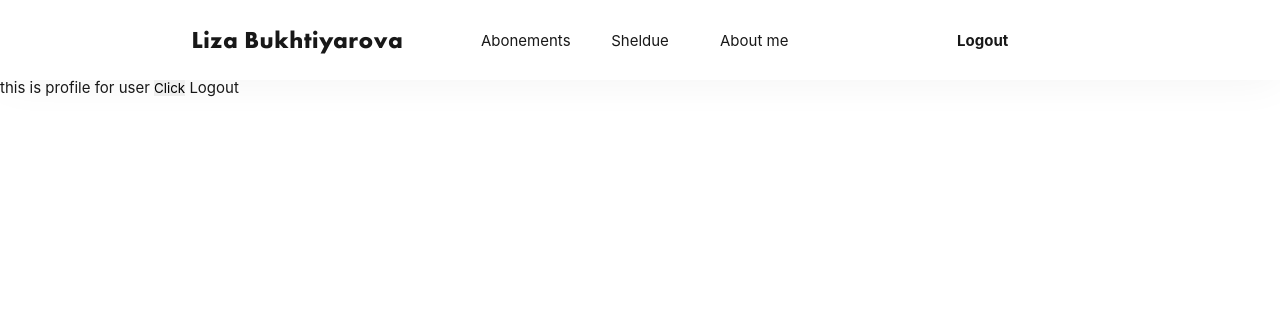
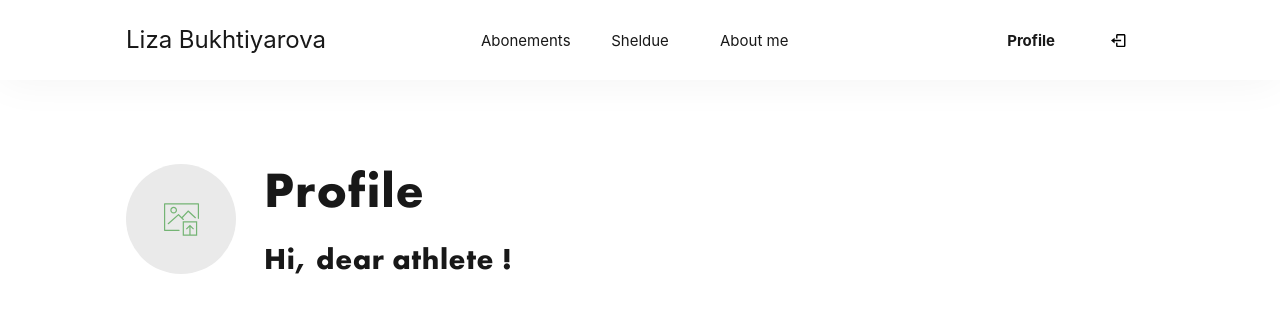
Before and after one commit to moralet-dev/enjoyfitli-frontend, a Vue app: page /profile in a window 1280 px wide. Shown: the top 312 px of the page. Built offline with nearby package versions, Linux system fonts and the light colour scheme; no server answers; sample sign-in values are in the browser's storage.

Commit message:
profile page, icons added

```diff
--- a/src/App.vue
+++ b/src/App.vue
@@ -3,9 +3,11 @@ import HeaderComponent from "@/views/HeaderComponent.vue";
 </script>
 
 <template>
+  <header>
     <HeaderComponent/>
+  </header>
   <main>
-    <router-view></router-view>
+    <router-view ></router-view>
   </main>
 </template>
 
--- a/src/api/authAPI/index.js
+++ b/src/api/authAPI/index.js
@@ -13,6 +13,10 @@ export const authAPI = {
         return defaultAPIInstance.get(url)
     },
 
+    getCurrentUserData(id){
+        const url = `users/${id}`
+        return defaultAPIInstance.get(url)
+    },
     logout(){
 
     },
--- a/src/assets/base.css
+++ b/src/assets/base.css
@@ -105,6 +105,9 @@ header{
     box-shadow: 0 0 45px var(--color-header-shadow);
     padding: 0 9rem;
 }
+main{
+    padding: 6rem 9rem;
+}
 a {
     color: var(--color-link);
     text-decoration: none;
--- /dev/null
+++ b/src/components/DownloadIcon.vue
@@ -0,0 +1,33 @@
+<template>
+  <svg :width="width" :height="height" viewBox="0 0 39 39" fill="none" xmlns="http://www.w3.org/2000/svg">
+    <path d="M20.8457 37.6552H36.9836V21.5172H20.8457V37.6552ZM22.1905 22.8621H35.6388V36.3103H29.5871V27.8473L32.4738 30.734L33.4245 29.7832L28.9147 25.2733L24.4048 29.7832L25.3556 30.734L28.2423 27.8473V36.3103H22.1905V22.8621Z" :fill="iconColor"/>
+    <path d="M14.503 9.12398C14.503 7.05899 12.8233 5.3793 10.7583 5.3793C8.69336 5.3793 7.01367 7.05899 7.01367 9.12398C7.01367 11.1883 8.69336 12.868 10.7583 12.868C12.8233 12.868 14.503 11.189 14.503 9.12398ZM8.3585 9.12398C8.3585 7.80134 9.43503 6.72413 10.7583 6.72413C12.0817 6.72413 13.1582 7.80134 13.1582 9.12398C13.1582 10.4466 12.0817 11.5238 10.7583 11.5238C9.43503 11.5238 8.3585 10.4473 8.3585 9.12398Z" :fill="iconColor"/>
+    <path d="M4.20328 24.6514C4.33574 24.8027 4.52133 24.8793 4.70759 24.8793C4.86493 24.8793 5.02362 24.8242 5.15138 24.7119L16.1205 15.0547L21.0419 19.9754C21.3048 20.2383 21.7297 20.2383 21.9927 19.9754C22.2556 19.7125 22.2556 19.2875 21.9927 19.0246L20.7655 17.7981L26.9389 11.0377L34.511 17.979C34.7853 18.2298 35.2103 18.211 35.4611 17.9373C35.7119 17.6636 35.6938 17.238 35.4194 16.9872L27.3505 9.59064C27.2187 9.47027 27.0465 9.40303 26.8663 9.41446C26.6881 9.42253 26.52 9.5012 26.3997 9.633L19.814 16.846L16.6248 13.6567C16.3733 13.4066 15.9712 13.3938 15.7049 13.6271L4.26312 23.7019C3.98474 23.9473 3.95718 24.3723 4.20328 24.6514Z" :fill="iconColor"/>
+    <path d="M38.3276 1.34482H0.672414C0.301241 1.34482 0 1.64539 0 2.01723V31.6034C0 31.9753 0.301241 32.2759 0.672414 32.2759H16.8103C17.1815 32.2759 17.4828 31.9753 17.4828 31.6034C17.4828 31.2316 17.1815 30.931 16.8103 30.931H1.34483V2.68965H37.6552V18.1552C37.6552 18.527 37.9564 18.8276 38.3276 18.8276C38.6988 18.8276 39 18.527 39 18.1552V2.01723C39 1.64539 38.6988 1.34482 38.3276 1.34482Z" :fill="iconColor"/>
+  </svg>
+</template>
+
+<script>
+export default {
+  name: "DownloadIcon",
+  props:{
+    width:{
+      type: [Number, String],
+      default: 110,
+    },
+    height:{
+      type: [Number, String],
+      default: 110,
+    },
+    iconColor: {
+      type: String,
+      default: 'currentColor'
+    },
+  },
+
+}
+</script>
+
+<style scoped>
+
+</style>
--- a/src/components/HeaderLoginLogout.vue
+++ b/src/components/HeaderLoginLogout.vue
@@ -1,14 +1,18 @@
 <template>
   <div class="login-container" >
-    <a v-if="getIsAuth" href="#" v-on:click="onLogoutClick" >Logout</a>
-    <router-link v-else-if="!getIsAuth" to="/login">Login</router-link>
+    <router-link v-if="getIsAuth" to="profile">Profile</router-link>
+    <span v-if="getIsAuth" v-on:click="onLogoutClick"><LogoutIcon width="15" height="15"/></span>
+    <router-link v-else-if="!getIsAuth" to="login">Login</router-link>
   </div>
 </template>
 
 
 <script>
+import LogoutIcon from "@/components/LogoutIcon.vue";
+
 export default {
   name: "HeaderLoginLogout",
+  components: {LogoutIcon},
   data(){
     return {
       isAuth: this.$store.getters['authModule/isAuthenticated'],
@@ -37,10 +41,10 @@ export default {
   display: flex;
   min-height: 100%;
   align-items: center;
-  justify-content: center;
+  justify-content: end;
 
 }
-.login-container a{
+.login-container a, .login-container span{
   display: flex;
   min-height: 100%;
   align-items: center;
@@ -48,7 +52,11 @@ export default {
   padding: 0 2rem;
   font-weight: bold;
 }
-.login-container a:hover{
+.login-container span{
+  cursor: pointer;
+  transition: 0.4s;
+}
+.login-container a:hover, .login-container span:hover{
   background-color: transparent;
   box-shadow: 0 0 10px #000000;
   text-decoration: underline;
--- /dev/null
+++ b/src/components/LogoutIcon.vue
@@ -0,0 +1,33 @@
+<template>
+  <svg :width="width" :height="height" viewBox="0 0 28 28" :fill="iconColor" xmlns="http://www.w3.org/2000/svg">
+    <path d="M18.9 15.5V12.8H6.75V8.75L0 14.15L6.75 19.55V15.5H18.9Z" fill="black"/>
+    <path d="M24.2992 2H12.1492C10.6602 2 9.44922 3.21095 9.44922 4.7V10.1H12.1492V4.7H24.2992V23.6H12.1492V18.2H9.44922V23.6C9.44922 25.089 10.6602 26.3 12.1492 26.3H24.2992C25.7883 26.3 26.9992 25.089 26.9992 23.6V4.7C26.9992 3.21095 25.7883 2 24.2992 2Z" fill="black"/>
+  </svg>
+</template>
+
+<script>
+import {h} from "vue";
+
+export default {
+  name: "LogoutIcon",
+  methods: {h},
+  props:{
+    width:{
+      type: [Number, String],
+      default: 28,
+    },
+    height:{
+      type: [Number, String],
+      default: 28,
+    },
+    iconColor: {
+      type: String,
+      default: 'currentColor'
+    },
+  },
+}
+</script>
+
+<style scoped>
+
+</style>
--- a/src/views/HeaderComponent.vue
+++ b/src/views/HeaderComponent.vue
@@ -1,9 +1,6 @@
 <template>
-  <header>
     <div class="header-label">
-      <h1>
-        <router-link to="/">Liza Bukhtiyarova</router-link>
-      </h1>
+      <router-link to="/">Liza Bukhtiyarova</router-link>
     </div>
     <nav>
       <ul class="nav-list">
@@ -19,7 +16,6 @@
       </ul>
     </nav>
     <HeaderLoginLogout/>
-  </header>
 </template>
 
 <script>
@@ -28,46 +24,53 @@ import HeaderLoginLogout from "@/components/HeaderLoginLogout.vue";
 export default {
   name: "HeaderComponent",
   components: {HeaderLoginLogout},
-  data() {
-    return {
-      isAuthenticated: this.$store.getters['authModule/isAuthenticated']
-    }
-  },
-  mounted() {
-    this.isAuthenticated = this.$store.getters['authModule/isAuthenticated']
-  }
 }
 </script>
 
 <style scoped>
-a{
+a {
   padding: 3px;
 }
-a:hover{
+
+a:hover {
   background-color: transparent;
   box-shadow: 0 0 10px #000000;
 }
-h1{
+
+h1 {
   text-align: center;
   font-size: 24px;
 }
-h1 a:hover{
+
+h1 a:hover {
   background-color: transparent;
   box-shadow: none;
   text-decoration: underline;
 }
 
+.header-label {
+  display: flex;
+  align-items: center;
+  justify-content: start;
+}
 
-.header-label{
+.header-label a {
   padding: 2rem 0;
+  font-size: 24px;
+  min-height: 100%;
 }
-.nav-list{
+.header-label a:hover{
+  background-color: transparent;
+  box-shadow: none;
+  text-decoration: underline;
+}
+.nav-list {
   display: grid;
   grid-template-columns: 4fr 4fr 4fr;
   min-height: 100%;
 }
 
-.nav-list li a{
+.nav-list li a {
   display: flex;
   min-height: 100%;
   align-items: center;
--- a/src/views/ProfilePage.vue
+++ b/src/views/ProfilePage.vue
@@ -1,20 +1,38 @@
 <template>
-  this is profile for user
-  <button v-on:click="getMe">Click</button>
-  {{ me }}
-  <Logout/>
+  <div class="wrapper">
+    <div class="welcome-block">
+      <div class="user-avatar">
+        <img v-if="currentUserData.photo" :src="currentUserData.photo" alt="">
+        <DownloadIcon class="user-avatar_download-icon" width="35" height="35" icon-color="green"/>
+      </div>
+      <div class="welcome-block_text">
+        <h1>Profile</h1>
+        <h3>Hi{{ `, ${this.currentUserData.first_name || 'dear athlete'}` }} {{ this.currentUserData.last_name }}!</h3>
+      </div>
+    </div>
+    <div class="">
+    </div>
+  </div>
+
 </template>
 
 <script>
 import {authAPI} from "@/api/authAPI";
 import Logout from "@/components/Logout.vue";
+import DownloadIcon from "@/components/DownloadIcon.vue";
 
 export default {
   name: "ProfilePage",
-  components: {Logout},
+  components: {DownloadIcon, Logout},
   data() {
     return {
-      me: null
+      me: null,
+      currentUserData: {
+        first_name: null,
+        last_name: null,
+        phone:null,
+        photo:null,
+      },
     }
   },
   beforeCreate() {
@@ -27,13 +45,72 @@ export default {
     this.getMe()
   },
   methods: {
-    getMe() {
-      authAPI.getMe().then(response => this.me = response.data).catch(() => this.me = null)
+    async getMe() {
+      await authAPI.getMe().then(response => {
+        this.me = response.data
+        authAPI.getCurrentUserData(this.me.id).then(response => {
+          this.currentUserData = {...response.data}
+          console.log(this.currentUserData)
+
+        })
+      }).catch(() => this.me = null)
+
     }
   }
 }
 </script>
 
 <style scoped>
+.wrapper {
+  display: grid;
+  grid-template-columns: 12fr;
+  min-width: 100%;
+}
 
+.welcome-block {
+  display: flex;
+
+}
+
+.welcome-block img {
+  max-width: 110px;
+  /*background: #ffffff;*/
+}
+
+.welcome-block_text {
+  display: flex;
+  flex-direction: column;
+  justify-content: space-between;
+  padding: 0 2rem;
+}
+
+h1 {
+  font-size: 50px;
+}
+
+h3 {
+  font-size: 30px;
+}
+
+.user-avatar {
+  display: flex;
+  align-items: center;
+  justify-content: center;
+  position: relative;
+  width: 110px;
+  height: 110px;
+  border-radius: 50%;
+  background-color: #EAEAEA;
+}
+
+.user-avatar_download-icon {
+  position: absolute;
+  opacity: 0.5;
+  transition: 0.5s;
+  cursor: pointer;
+}
+
+.user-avatar_download-icon:hover {
+  opacity: 1;
+}
 </style>
```
Also changed, not shown: src/assets/main.css (+0 -12 lines), src/routers/router.js (+5 -5 lines), src/assets/icons/user-avatar.png (added).
